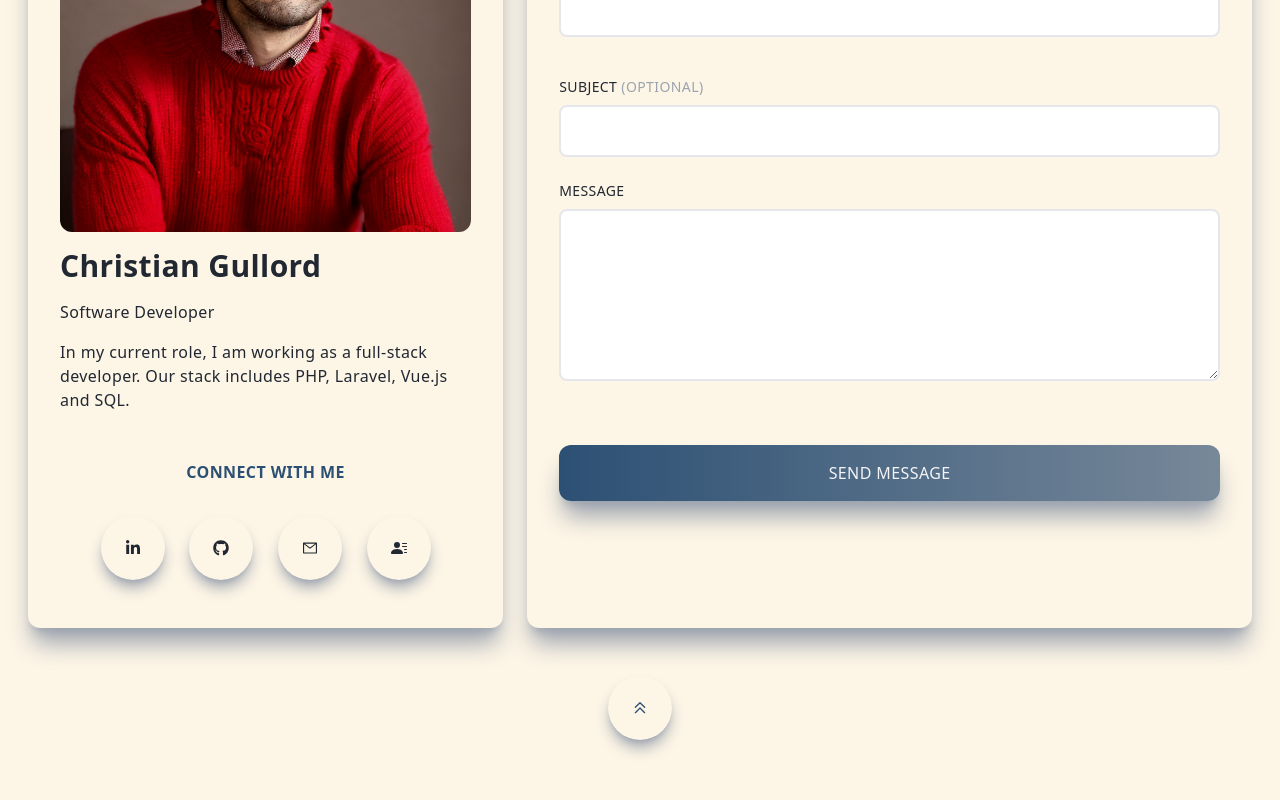
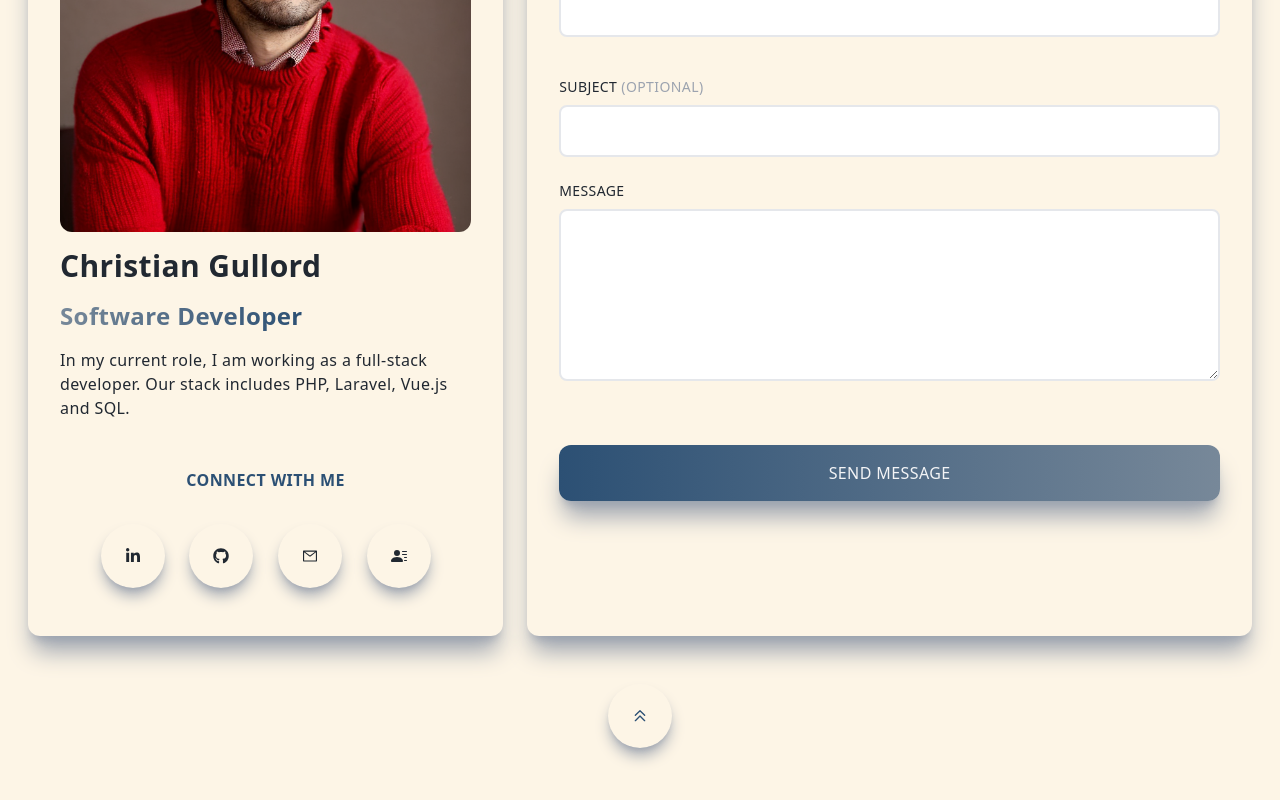
Before and after one commit to Gullord-Christian/Personal_Portfolio_CG, a Next.js app: page / in a window 1280 px wide. Shown: the part 4999-5799 px from the top of the page. Built offline with nearby package versions, Linux system fonts and the light colour scheme.

Commit message:
changed up a few things

```diff
--- a/components/Contact.jsx
+++ b/components/Contact.jsx
@@ -66,7 +66,11 @@ const Contact = () => {
               </div>
               <div>
                 <h2 className="py-4 sm:text-3xl text-xl">Christian Gullord</h2>
-                <p>Software Developer</p>
+                <p>
+                  <span className="font-bold text-transparent text-2xl bg-clip-text bg-gradient-to-r from-[#778899] to-[#2c5074]">
+                    Software Developer
+                  </span>
+                </p>
                 <p className="py-4">
                   In my current role, I am working as a full-stack developer.
                   Our stack includes PHP, Laravel, Vue.js and SQL.
```
Also changed, not shown: public/static/images/profile_pic_personal_portfolio_2.png (added).
